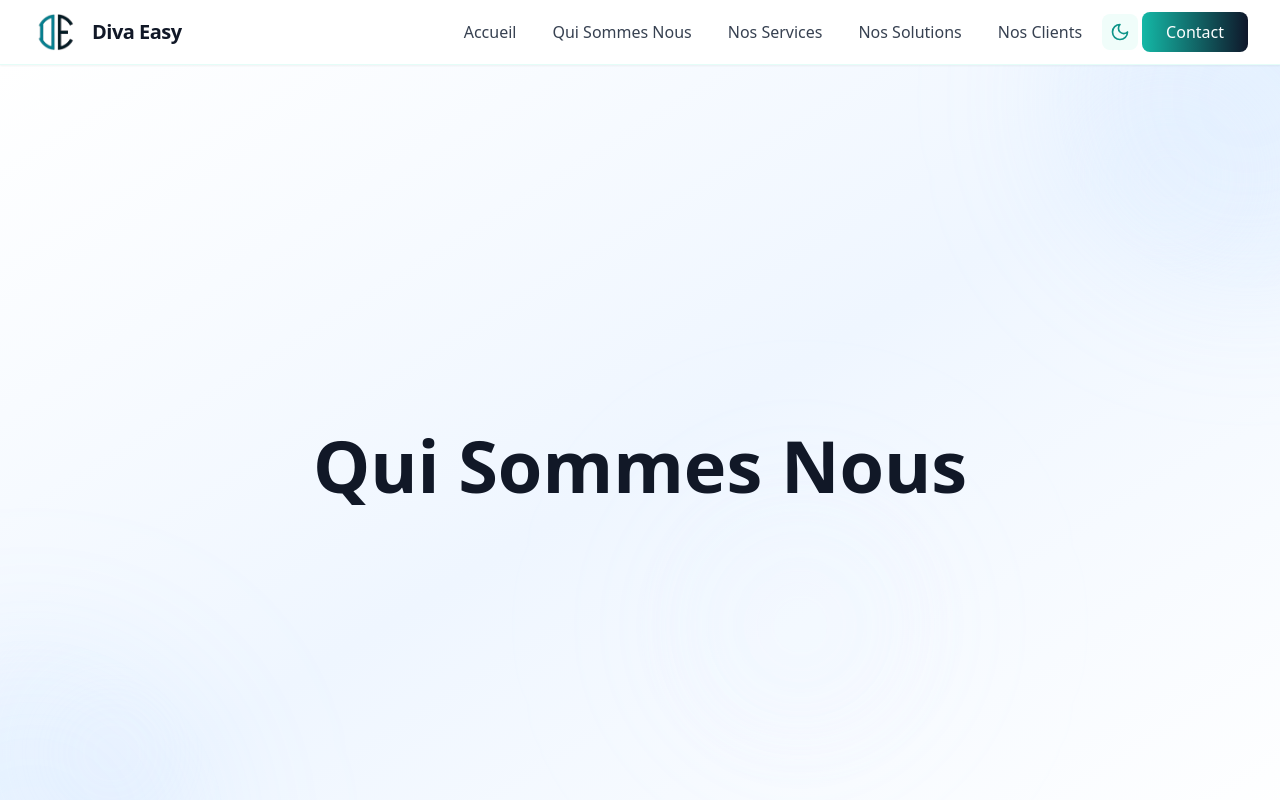
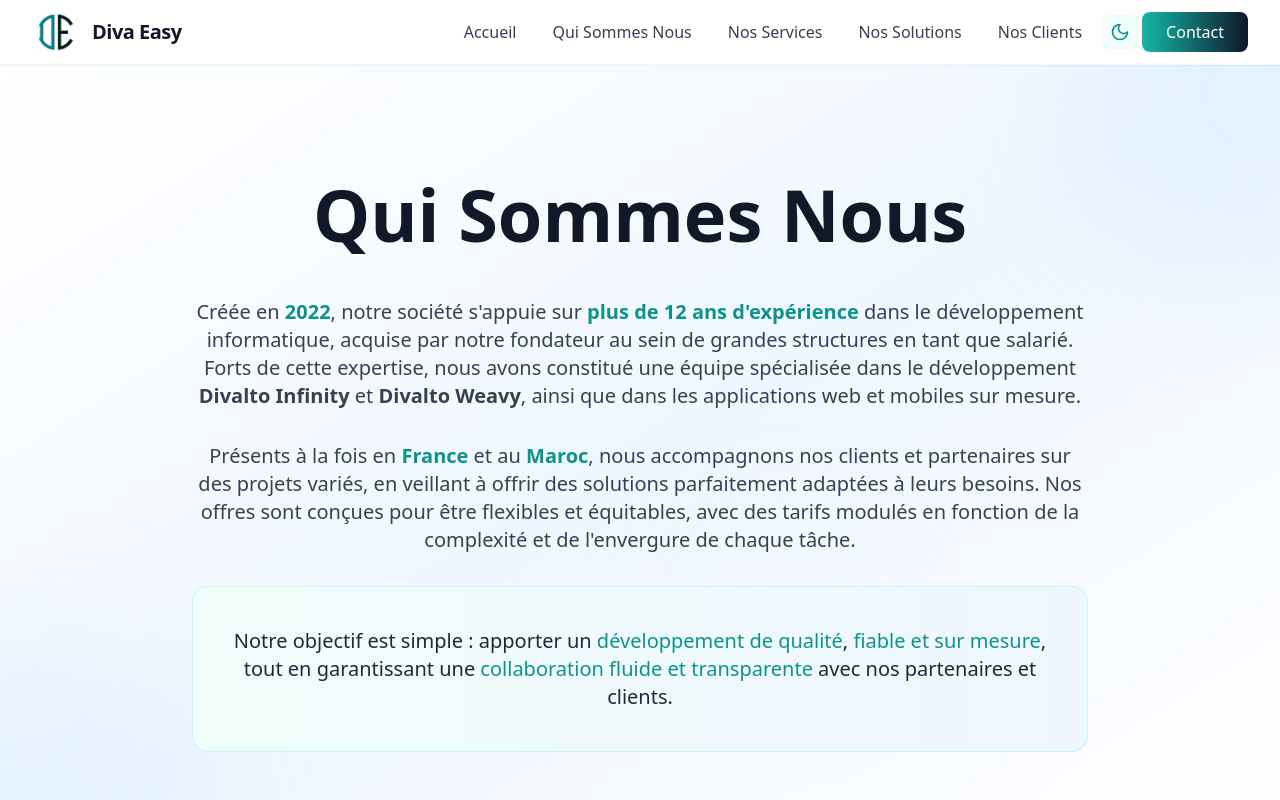
Before and after one commit to Oussamabassor/diva-landing-page, a React (Vite) app: page /qui-sommes-nous in a window 1280 px wide. Shown: the top 800 px of the page. Built offline with nearby package versions, Linux system fonts and the light colour scheme.

Commit message:
Add company information content to Qui Sommes page hero section

```diff
--- a/src/pages/QuiSommes.jsx
+++ b/src/pages/QuiSommes.jsx
@@ -14,6 +14,26 @@
           <h1 className="text-5xl md:text-7xl font-bold text-gray-900 dark:text-white animate-fade-in-up" style={{animationDelay: '0s'}}>
             Qui Sommes Nous
           </h1>
+
+          {/* About Content */}
+          <div className="mt-12 max-w-4xl mx-auto space-y-8 animate-fade-in-up" style={{animationDelay: '0.2s'}}>
+            {/* Intro Paragraph */}
+            <p className="text-lg md:text-xl text-gray-700 dark:text-gray-300 leading-relaxed">
+              Créée en <span className="font-semibold text-teal-600 dark:text-teal-400">2022</span>, notre société s'appuie sur <span className="font-semibold text-teal-600 dark:text-teal-400">plus de 12 ans d'expérience</span> dans le développement informatique, acquise par notre fondateur au sein de grandes structures en tant que salarié. Forts de cette expertise, nous avons constitué une équipe spécialisée dans le développement <span className="font-semibold">Divalto Infinity</span> et <span className="font-semibold">Divalto Weavy</span>, ainsi que dans les applications web et mobiles sur mesure.
+            </p>
+
+            {/* Presence Paragraph */}
+            <p className="text-lg md:text-xl text-gray-700 dark:text-gray-300 leading-relaxed">
+              Présents à la fois en <span className="font-semibold text-teal-600 dark:text-teal-400">France</span> et au <span className="font-semibold text-teal-600 dark:text-teal-400">Maroc</span>, nous accompagnons nos clients et partenaires sur des projets variés, en veillant à offrir des solutions parfaitement adaptées à leurs besoins. Nos offres sont conçues pour être flexibles et équitables, avec des tarifs modulés en fonction de la complexité et de l'envergure de chaque tâche.
+            </p>
+
+            {/* Mission Paragraph */}
+            <div className="bg-gradient-to-r from-teal-50 to-blue-50 dark:from-slate-800/50 dark:to-slate-700/50 border border-teal-200/50 dark:border-teal-900/50 rounded-2xl p-8 md:p-10 backdrop-blur-sm">
+              <p className="text-lg md:text-xl text-gray-800 dark:text-gray-200 leading-relaxed font-medium">
+                Notre objectif est simple : apporter un <span className="text-teal-600 dark:text-teal-400">développement de qualité</span>, <span className="text-teal-600 dark:text-teal-400">fiable et sur mesure</span>, tout en garantissant une <span className="text-teal-600 dark:text-teal-400">collaboration fluide et transparente</span> avec nos partenaires et clients.
+              </p>
+            </div>
+          </div>
         </div>
       </section>
     </div>
```
